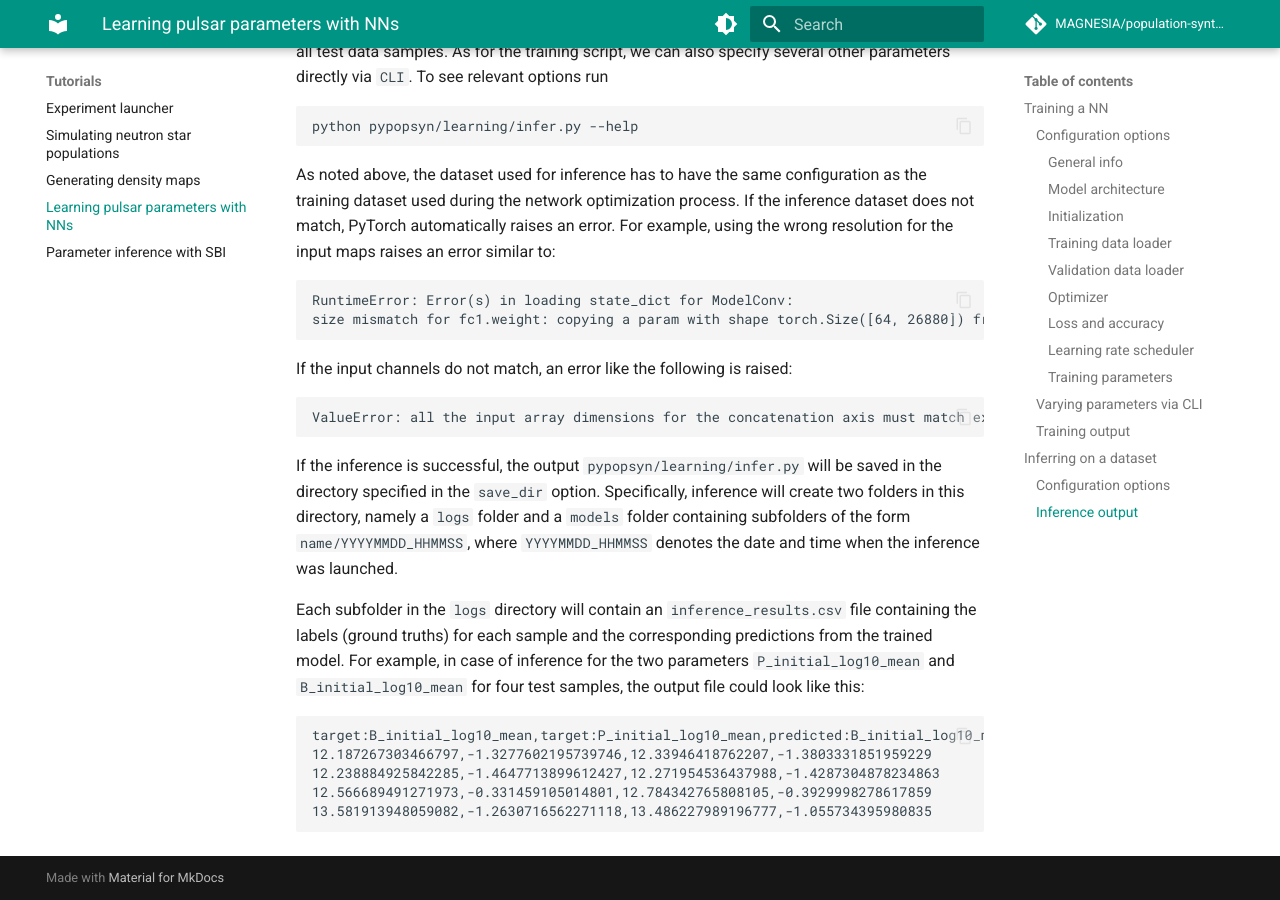
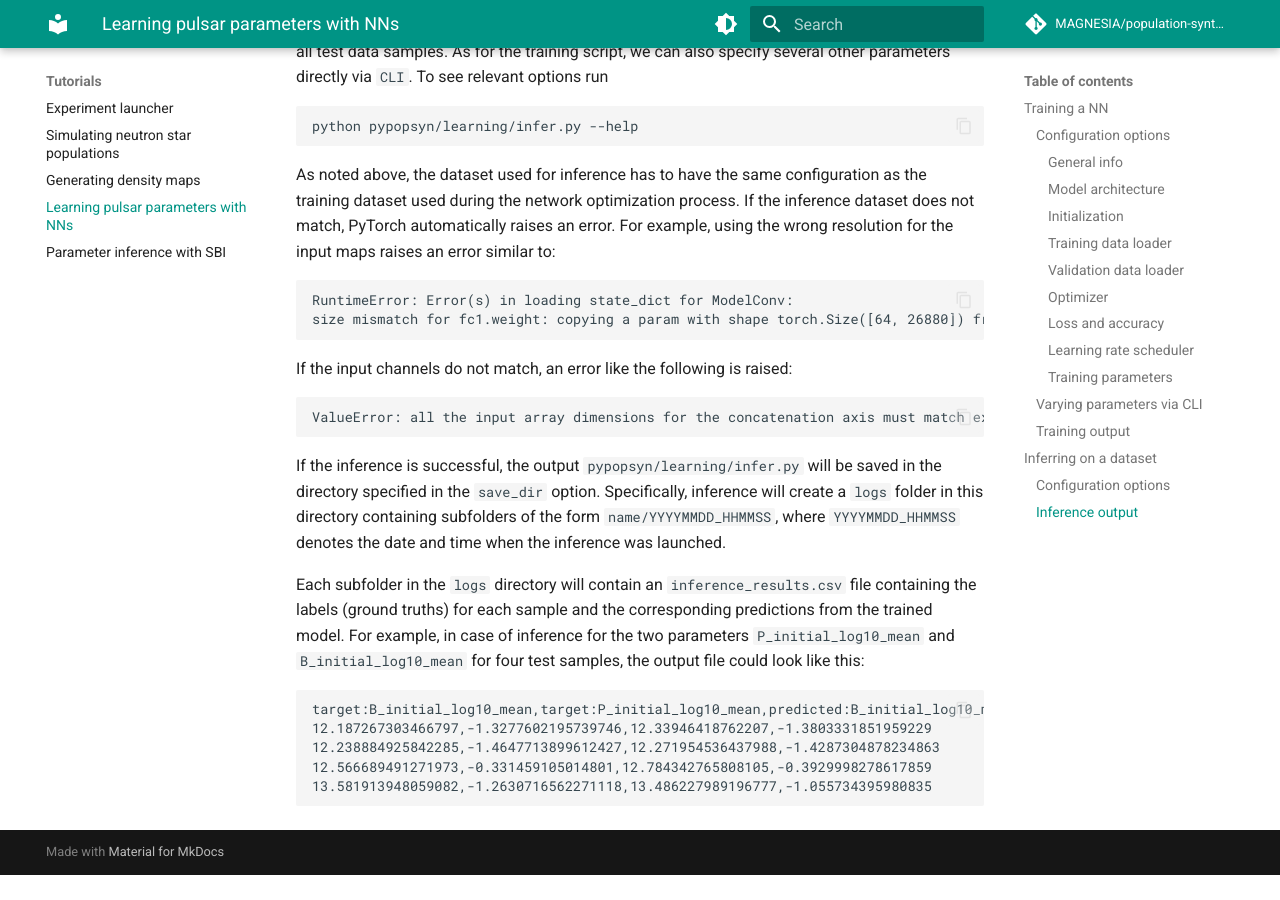
Before and after one commit to ice-csic-astroexotic/ML-Poppyns, an MkDocs documentation site: the page built from docs/tutorials/learning_tutorial.md, in a window 1280 px wide and 900 px high, scrolled down 8268 px. Built offline with MkDocs 1.6.1 and Material for MkDocs 9.7.7, drawn with Linux system fonts in a browser that asks for light colours; formulas are drawn with MathJax 3; comment, search, counter and statistics services are not loaded; after the commit the page ends 9143 px from its top, so only the background shows below that.

````diff
--- a/docs/tutorials/learning_tutorial.md
+++ b/docs/tutorials/learning_tutorial.md
@@ -369,9 +369,8 @@
 ```
 
 If the inference is successful, the output `pypopsyn/learning/infer.py` will be saved in the directory specified in the
-`save_dir` option. Specifically, inference will create two folders in this directory, namely a `logs` folder and a
-`models` folder containing subfolders of the form `name/YYYYMMDD_HHMMSS`, where `YYYYMMDD_HHMMSS` denotes
-the date and time when the inference was launched.
+`save_dir` option. Specifically, inference will create a `logs` folder in this directory containing subfolders of the
+form `name/YYYYMMDD_HHMMSS`, where `YYYYMMDD_HHMMSS` denotes the date and time when the inference was launched.
 
 Each subfolder in the `logs` directory will contain an `inference_results.csv` file containing the labels (ground
 truths) for each sample and the corresponding predictions from the trained model. For example, in case of inference for
````
